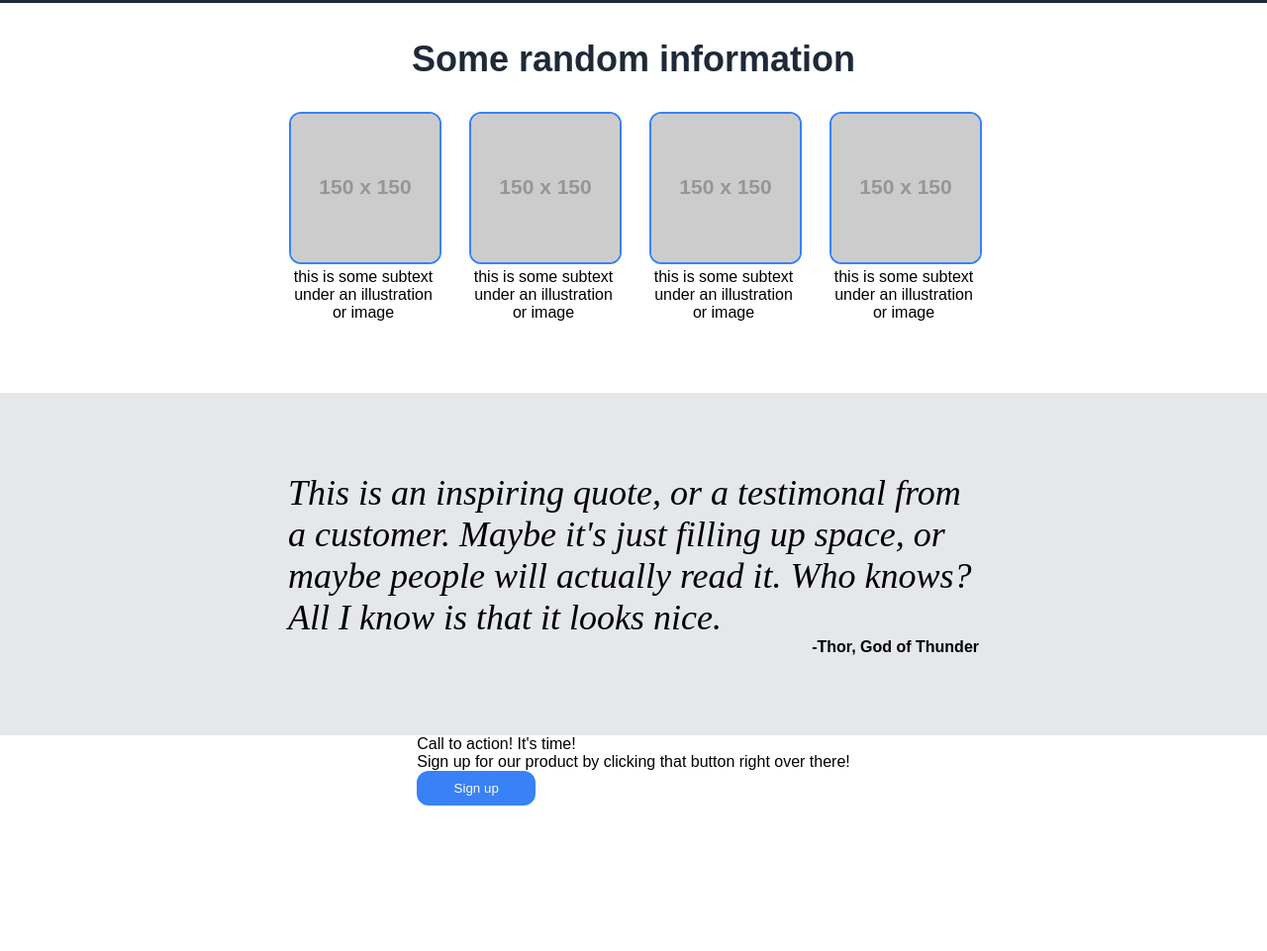
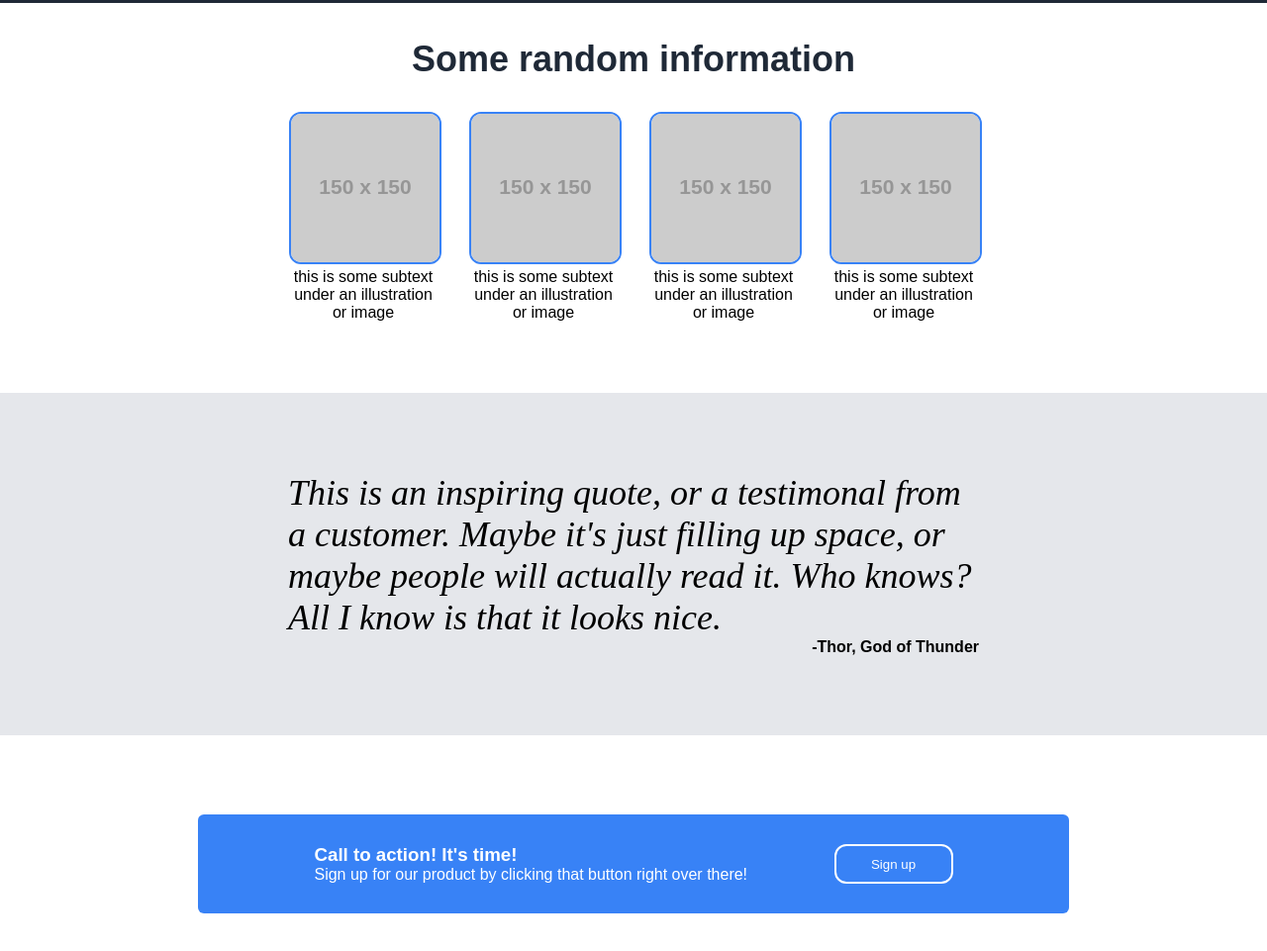
Before and after one commit to bergstrandfredrik/landingPage, a plain HTML site: page index.html in a window 1280 px wide. Shown: the part 445-1406 px from the top of the page at 99% size. Before the commit the page ends 1259 px from the top, so only its background shows below. Drawn offline with Linux system fonts and the light colour scheme; placeholder pictures from the web are drawn by us.

Commit message:
Complete call to action section

```diff
--- a/index.html
+++ b/index.html
@@ -58,9 +58,10 @@
         <p class="quote-signature">-Thor, God of Thunder</p>
       </div>
       <div class="action-view">
-        <div>
-          <p>Call to action! It's time!</p>
-          <p>Sign up for our product by clicking that button right over there!</p>
+          <div>
+            <h3>Call to action! It's time!</h3>
+            <p>Sign up for our product by clicking that button right over there!</p>
+          </div>
           <button class="sign-up">Sign up</button>
         </div>
       </div>
--- a/styles.css
+++ b/styles.css
@@ -56,7 +56,6 @@ ul {
 .main {
   display: flex;
   flex-direction: column;
-  align-items: center;
 }
 
 .card-view {
@@ -117,3 +116,17 @@ ul {
   align-self: flex-end;
   font-weight: 900;
 }
+
+.action-view {
+  display: flex;
+  justify-content: space-evenly;
+  background-color: #3882f6;
+  border-radius: 6px;
+  margin: 80px 200px;
+  padding: 30px;
+  color: white;
+}
+
+.action-view > button {
+  border: 2px solid white;
+}
```
